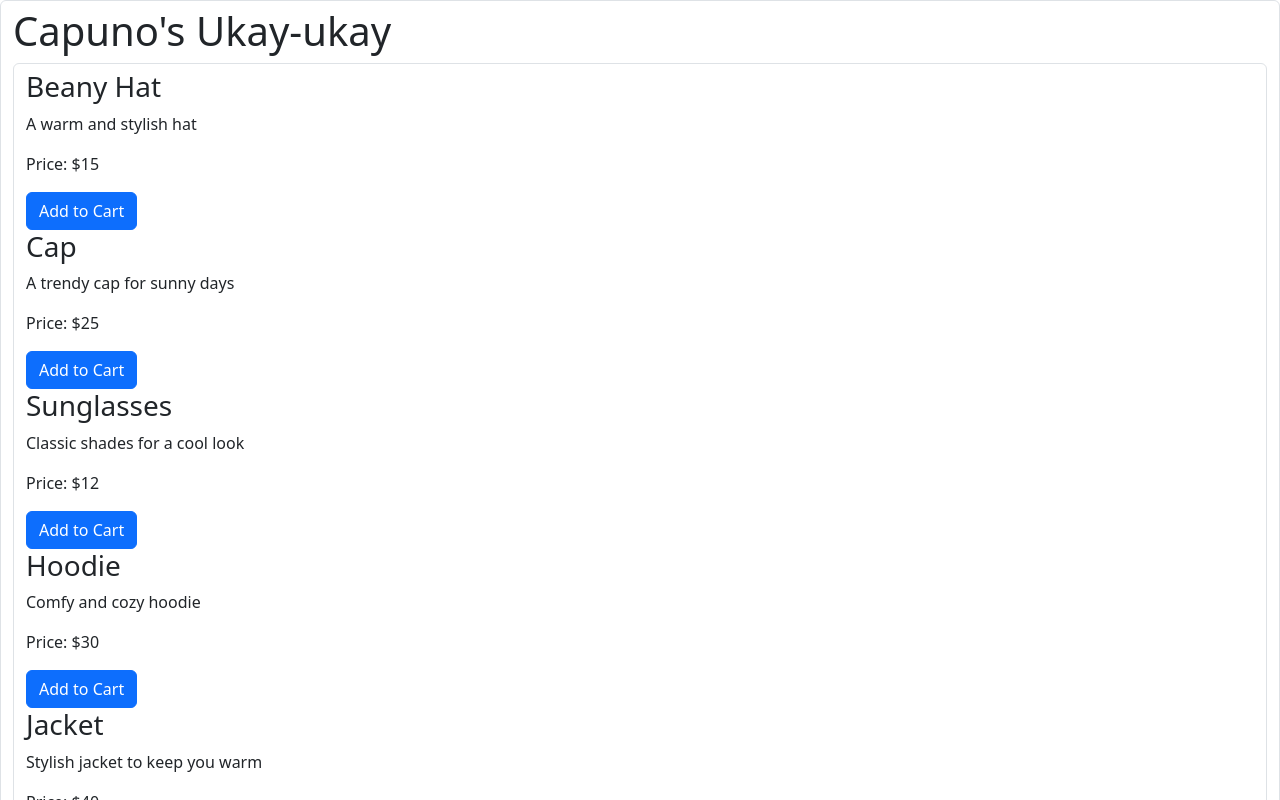
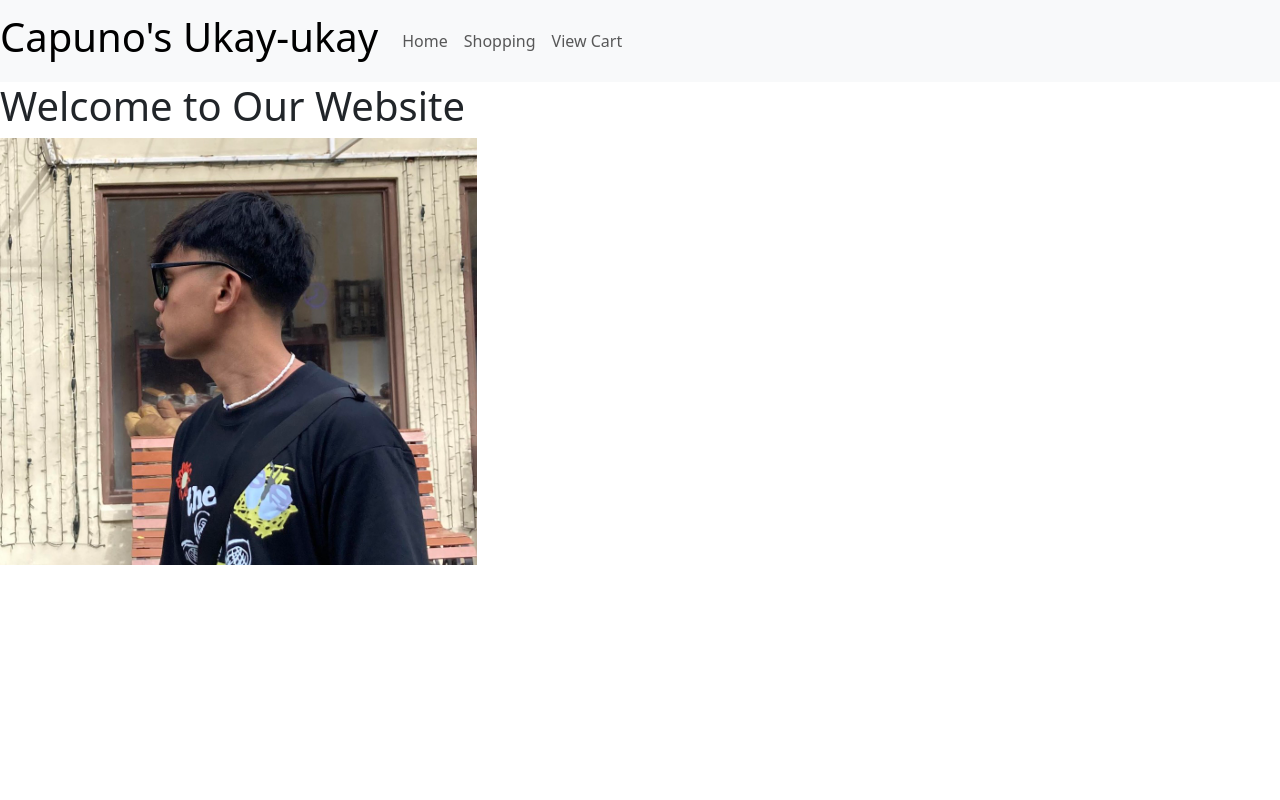
Before and after one commit to CCS112-Group-2/Capuno-s-Ukay-ukay, a React (Create React App) app in the folder capuno-s-ukay-ukay/: page / in a window 1280 px wide. Shown: the top 800 px of the page. Built offline with nearby package versions, Linux system fonts and the light colour scheme.

Commit message:
Routes and Navigation

```diff
--- a/capuno-s-ukay-ukay/package.json
+++ b/capuno-s-ukay-ukay/package.json
@@ -11,6 +11,7 @@
     "react": "^18.2.0",
     "react-bootstrap": "^2.10.2",
     "react-dom": "^18.2.0",
+    "react-router-dom": "^6.22.3",
     "react-scripts": "5.0.1",
     "web-vitals": "^2.1.4"
   },
--- a/capuno-s-ukay-ukay/src/App.js
+++ b/capuno-s-ukay-ukay/src/App.js
@@ -4,6 +4,9 @@ import Product from './components/Product';
 import AddToCartButton from './components/AddToCartButton'; // Import AddToCartButton component
 import CartSummary from './components/CartSummary';
 import { Button } from 'react-bootstrap';
+import {BrowserRouter as Router, Route, Routes } from "react-router-dom";
+import HomePage from './components/HomePage';
+import Shopping from './components/Shopping';
 import 'bootstrap/dist/css/bootstrap.min.css';
 
 function App() {
@@ -41,18 +44,33 @@ function App() {
 
   return (
     <div>
-      <div className="form-control quantity-input">
-        <h1>Capuno's Ukay-ukay</h1>
-        <div className="form-control quantity-input">
-          {products.map((product) => (
-            <div key={product.id}  className="product-item" >
-              <Product name={product.name} description={product.description} price={product.price} />
-              <AddToCartButton product={product} handleAddToCart={handleAddToCart} cartItems={cartItems} />
-            </div>
-          ))}
-        </div>
+      <Router>
+      <nav class="navbar navbar-expand-lg navbar-light bg-light">
+      <a class="navbar-brand" href="#/Home"><h1>Capuno's Ukay-ukay</h1></a>
+      <button class="navbar-toggler" type="button" data-toggle="collapse" data-target="#navbarSupportedContent" aria-controls="navbarSupportedContent" aria-expanded="false" aria-label="Toggle navigation">
+        <span class="navbar-toggler-icon"></span>
+      </button>
+
+      <div class="collapse navbar-collapse" id="navbarSupportedContent">
+        <ul class="navbar-nav mr-auto">
+          <li class="nav-item active">
+          <a className="nav-link" href="/">Home</a>
+          </li>
+          <li class="nav-item">
+            <a class="nav-link" href="/shopping">Shopping</a>
+          </li>
+          <li class="nav-item dropdown">
+            <a className="nav-link" href="/cart">View Cart</a>
+          </li>
+        </ul>
       </div>
-      <CartSummary cartItems={cartItems} removeFromCart={removeFromCart} />
+    </nav>
+        <Routes>
+          <Route path="/" element={<HomePage />} />
+          <Route path="/shopping" element={<Shopping products={products} handleAddToCart={handleAddToCart} cartItems={cartItems} />}/>
+          <Route path="/cart" element={<CartSummary cartItems={cartItems} removeFromCart={removeFromCart} />} />
+        </Routes>
+      </Router>
     </div>
   );
 }
--- /dev/null
+++ b/capuno-s-ukay-ukay/src/components/HomePage.js
@@ -0,0 +1,13 @@
+import React from 'react';
+import logo from '../assets/logo.png'; // Import your logo image
+
+const HomePage = () => {
+  return (
+    <div>
+      <h1>Welcome to Our Website</h1>
+      <img src={logo} alt="Company Logo" />
+    </div>
+  );
+};
+
+export default HomePage;
--- /dev/null
+++ b/capuno-s-ukay-ukay/src/components/Shopping.js
@@ -0,0 +1,20 @@
+import React from 'react';
+import Product from './Product';
+import AddToCartButton from './AddToCartButton';
+
+const Shopping = ({ products, handleAddToCart, cartItems }) => {
+  return (
+    <div className="products-container">
+      <div className="product-list">
+        {products.map((product) => (
+          <div key={product.id} className="product-item">
+            <Product name={product.name} description={product.description} price={product.price} />
+            <AddToCartButton product={product} handleAddToCart={handleAddToCart} cartItems={cartItems} />
+          </div>
+        ))}
+      </div>
+    </div>
+  );
+};
+
+export default Shopping;
```
Also changed, not shown: capuno-s-ukay-ukay/src/assets/logo.png (added), 1 other file (tests, documents, lock files or other folders).
